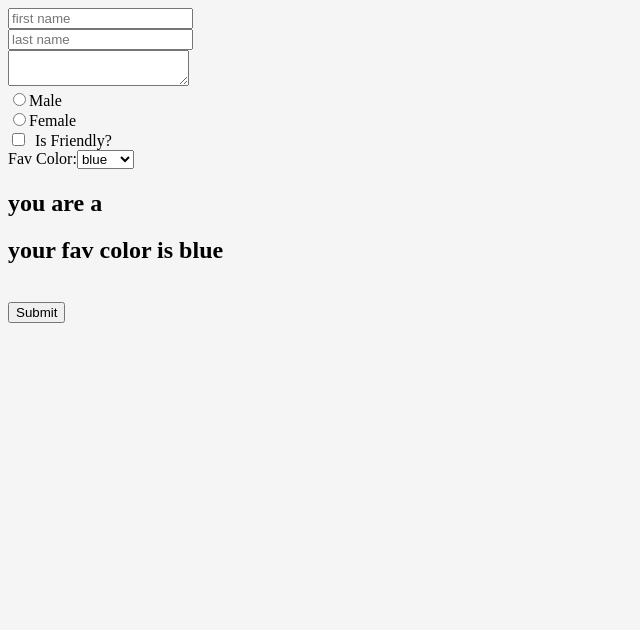
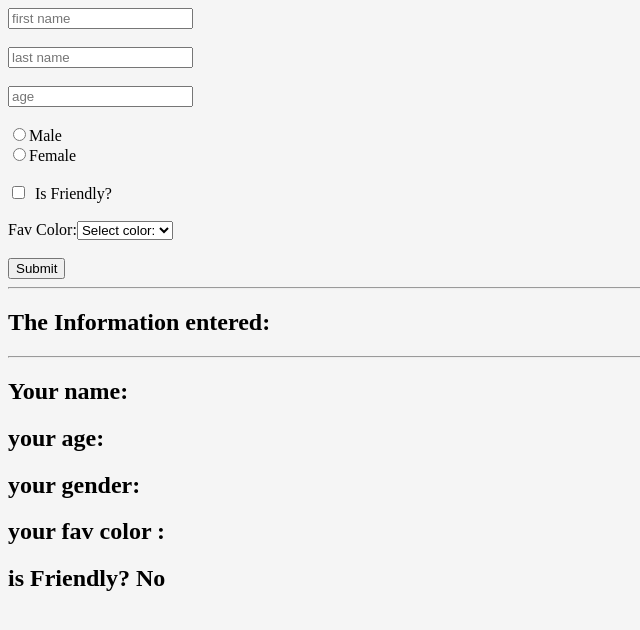
Before and after one commit to avijain10/Todo-App, a React (Create React App) app: page / in a window 1280 px wide. Shown: the top 630 px of the page, without its empty margins (0-640 px from the left). Built offline with nearby package versions, Linux system fonts and the light colour scheme.

Commit message:
Added: Form.js(new form)

```diff
--- a/src/App.js
+++ b/src/App.js
@@ -1,8 +1,13 @@
 import React from "react";
+import Form from "./Form";
 //import TodoItem from "./TodoItem";
 //import todosData from "./todosData";
 //import Conditional from "./Conditional";
+function App() {
+  return <Form />;
+}
 
+export default App;
 //class App extends React.Component {
 // constructor() {
 //  super();
@@ -75,104 +80,6 @@ import React from "react";
 //}
 //}
 
-class App extends React.Component {
-  constructor() {
-    super();
-    this.state = {
-      firstName: "",
-      lastName: "",
-      isFriendly: false,
-      gender: "",
-      favColor: "blue",
-    };
-    this.handleChange = this.handleChange.bind(this);
-  }
-
-  handleChange(event) {
-    const { name, value, type, checked } = event.target;
-    type === "checkbox"
-      ? this.setState({ [name]: checked })
-      : this.setState({ [name]: value });
-  }
-
-  render() {
-    return (
-      <form onSubmit={this.handleSubmit}>
-        <input
-          type="text"
-          name="firstName"
-          placeholder="first name"
-          onChange={this.handleChange}
-        />
-        <br />
-        <input
-          type="text"
-          name="lastName"
-          placeholder="last name"
-          onChange={this.handleChange}
-        />
-        <br />
-        <textArea value={"Some Text"} onChange={this.handleChange} />
-        <br />
-        <lable>
-          <input
-            type="radio"
-            name="gender"
-            value="male"
-            checked={this.state.gender === "male"}
-            onChange={this.handleChange}
-          />
-          Male
-        </lable>
-        <br />
-        <lable>
-          <input
-            type="radio"
-            name="gender"
-            value="female"
-            checked={this.state.gender === "female"}
-            onChange={this.handleChange}
-          />
-          Female
-        </lable>
-        <br />
-
-        <lable>
-          <input
-            type="checkbox"
-            name="isFriendly"
-            checked={this.state.isFriendly}
-            onChange={this.handleChange}
-          />
-          Is Friendly?
-        </lable>
-        <br />
-        <label>Fav Color:</label>
-        <select
-          value={this.state.favColor}
-          name="favColor"
-          onChange={this.handleChange}
-        >
-          <option value="blue">blue</option>
-          <option value="green">green</option>
-          <option value="pink">pink</option>
-          <option value="red">red</option>
-        </select>
-
-        <h1>
-          {this.state.firstName} {this.state.lastName} {this.state.isFriendly}
-        </h1>
-        <h2>you are a {this.state.gender}</h2>
-        <h2>your fav color is {this.state.favColor}</h2>
-        <br />
-        <button>Submit</button>
-      </form>
-    );
-  }
-}
-
-export default App;
-
 //function handleClick() {
 // console.log("i was clicked");
 //}
--- /dev/null
+++ b/src/Form.js
@@ -0,0 +1,121 @@
+import React from "react";
+
+class Form extends React.Component {
+  constructor() {
+    super();
+    this.state = {
+      firstName: "",
+      lastName: "",
+      isFriendly: "",
+      gender: "",
+      favColor: "",
+      age: "",
+    };
+    this.handleChange = this.handleChange.bind(this);
+  }
+
+  handleChange(event) {
+    const { name, value, type, checked } = event.target;
+    type === "checkbox"
+      ? this.setState({ [name]: checked })
+      : this.setState({ [name]: value });
+  }
+
+  render() {
+    return (
+      <form onSubmit={this.handleSubmit}>
+        <input
+          type="text"
+          name="firstName"
+          placeholder="first name"
+          onChange={this.handleChange}
+        />
+        <br />
+        <br />
+        <input
+          type="text"
+          name="lastName"
+          placeholder="last name"
+          onChange={this.handleChange}
+        />
+        <br />
+        <br />
+
+        <input
+          type="text"
+          name="age"
+          placeholder="age"
+          onChange={this.handleChange}
+        />
+        <br />
+
+        <br />
+        <lable>
+          <input
+            type="radio"
+            name="gender"
+            value="male"
+            checked={this.state.gender === "male"}
+            onChange={this.handleChange}
+          />
+          Male
+        </lable>
+        <br />
+        <lable>
+          <input
+            type="radio"
+            name="gender"
+            value="female"
+            checked={this.state.gender === "female"}
+            onChange={this.handleChange}
+          />
+          Female
+        </lable>
+        <br />
+        <br />
+        <lable>
+          <input
+            type="checkbox"
+            name="isFriendly"
+            checked={this.state.isFriendly}
+            onChange={this.handleChange}
+          />
+          Is Friendly?
+        </lable>
+        <br />
+        <br />
+        <label>Fav Color:</label>
+        <select
+          value={this.state.favColor}
+          name="favColor"
+          onChange={this.handleChange}
+        >
+          <option value="">Select color:</option>
+          <option value="blue">blue</option>
+          <option value="green">green</option>
+          <option value="pink">pink</option>
+          <option value="red">red</option>
+        </select>
+        <br />
+        <br />
+        <button>Submit</button>
+        <br />
+        <hr />
+        <h2>The Information entered:</h2>
+        <hr />
+        <h2>
+          Your name:{this.state.firstName} {this.state.lastName}{" "}
+        </h2>
+        <h2>your age: {this.state.age}</h2>
+        <h2>your gender: {this.state.gender}</h2>
+        <h2>your fav color : {this.state.favColor}</h2>
+        <h2>
+          is {this.state.firstName} {this.state.lastName} Friendly?{" "}
+          {this.state.isFriendly ? "Yes" : "No"}
+        </h2>
+      </form>
+    );
+  }
+}
+
+export default Form;
```
